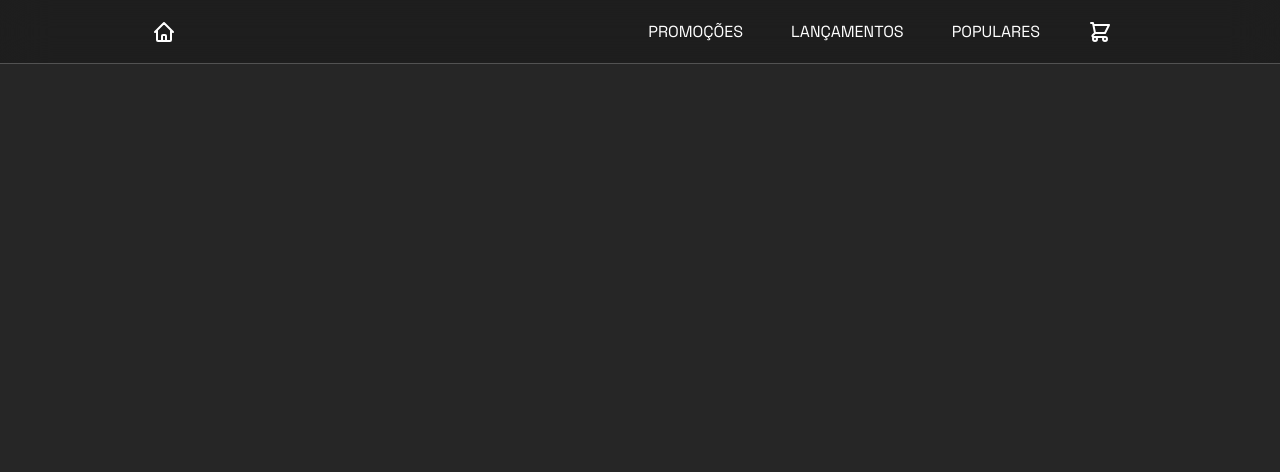
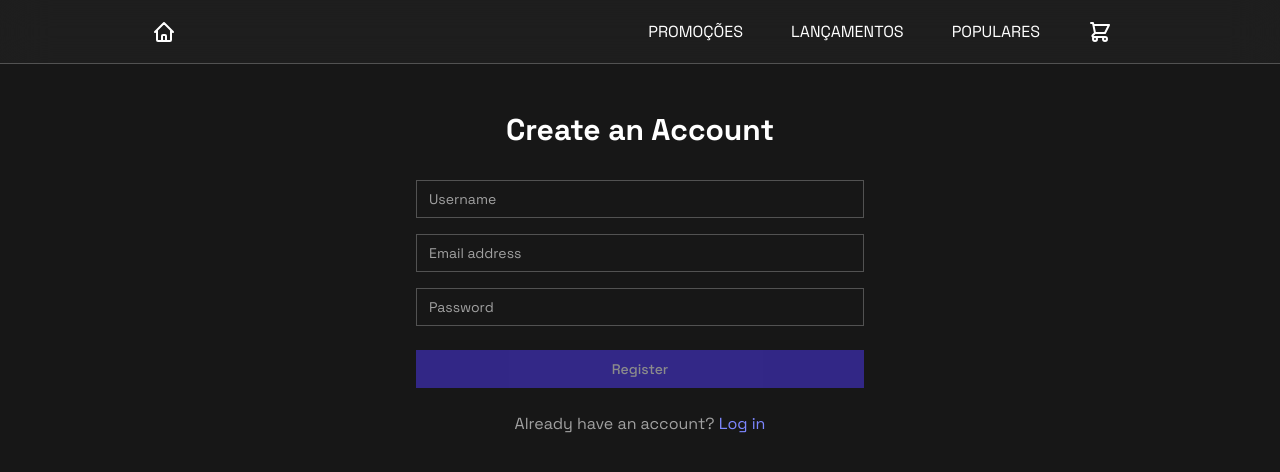
Before and after one commit to Boakpe/angames, an Angular app: page /register in a window 1280 px wide. Before the commit this address led to /. Shown: the top 472 px of the page. Built offline with nearby package versions, Linux system fonts and the light colour scheme.

Commit message:
add registration feature with form validation and HTTP client integration

```diff
--- a/src/app/app.config.ts
+++ b/src/app/app.config.ts
@@ -1,8 +1,12 @@
 import { ApplicationConfig, provideZoneChangeDetection } from '@angular/core';
 import { provideRouter } from '@angular/router';
+import { provideHttpClient } from '@angular/common/http';
+
 
 import { routes } from './app.routes';
 
 export const appConfig: ApplicationConfig = {
-  providers: [provideZoneChangeDetection({ eventCoalescing: true }), provideRouter(routes)]
+  providers: [provideZoneChangeDetection({ eventCoalescing: true }), provideRouter(routes)
+, provideHttpClient()
+  ]
 };
--- /dev/null
+++ b/src/app/pages/register/register.component.html
@@ -0,0 +1,112 @@
+<div class="min-h-screen bg-neutral-900 py-12 px-4 sm:px-6 lg:px-8">
+    <div class="max-w-md w-full mx-auto">
+      <h2 class="text-center text-3xl font-bold text-white">
+        Create an Account
+      </h2>
+
+      <form
+        [formGroup]="registerForm"
+        (ngSubmit)="onSubmit()"
+        class="mt-8 space-y-6"
+      >
+        <div *ngIf="registrationError" class="text-red-500">
+          {{ registrationError }}
+        </div>
+
+        <div class="rounded-none space-y-4">
+          <!-- Username -->
+          <div>
+            <label for="username" class="sr-only">Username</label>
+            <input
+              formControlName="username"
+              id="username"
+              name="username"
+              type="text"
+              autocomplete="username"
+              required
+              class="appearance-none rounded-none relative block w-full px-3 py-2 border border-neutral-600 placeholder-neutral-400 text-white focus:outline-none focus:ring-indigo-500 focus:border-indigo-500 focus:z-10 sm:text-sm"
+              placeholder="Username"
+            />
+            <div
+              *ngIf="
+                registerForm.get('username')?.invalid &&
+                registerForm.get('username')?.touched
+              "
+              class="text-red-500 text-sm mt-1"
+            >
+              Username is required.
+            </div>
+          </div>
+
+          <!-- Email -->
+          <div>
+            <label for="email" class="sr-only">Email address</label>
+            <input
+              formControlName="email"
+              id="email"
+              name="email"
+              type="email"
+              autocomplete="email"
+              required
+              class="appearance-none rounded-none relative block w-full px-3 py-2 border border-neutral-600 placeholder-neutral-400 text-white focus:outline-none focus:ring-indigo-500 focus:border-indigo-500 focus:z-10 sm:text-sm"
+              placeholder="Email address"
+            />
+            <div
+              *ngIf="
+                registerForm.get('email')?.invalid &&
+                registerForm.get('email')?.touched
+              "
+              class="text-red-500 text-sm mt-1"
+            >
+              Please enter a valid email address.
+            </div>
+          </div>
+
+          <!-- Password -->
+          <div>
+            <label for="password" class="sr-only">Password</label>
+            <input
+              formControlName="password"
+              id="password"
+              name="password"
+              type="password"
+              autocomplete="new-password"
+              required
+              class="appearance-none rounded-none relative block w-full px-3 py-2 border border-neutral-600 placeholder-neutral-400 text-white focus:outline-none focus:ring-indigo-500 focus:border-indigo-500 focus:z-10 sm:text-sm"
+              placeholder="Password"
+            />
+            <div
+              *ngIf="
+                registerForm.get('password')?.invalid &&
+                registerForm.get('password')?.touched
+              "
+              class="text-red-500 text-sm mt-1"
+            >
+              Password is required.
+            </div>
+          </div>
+        </div>
+
+        <!-- Submit Button -->
+        <div>
+          <button
+            type="submit"
+            [disabled]="registerForm.invalid"
+            class="group relative w-full flex justify-center py-2 px-4 border border-transparent text-sm font-medium rounded-none text-white bg-indigo-600 hover:bg-indigo-700 focus:outline-none focus:ring-2 focus:ring-offset-2 focus:ring-indigo-500 disabled:opacity-50 disabled:cursor-not-allowed"
+          >
+            Register
+          </button>
+        </div>
+      </form>
+
+      <!-- Login Link -->
+      <div class="mt-6 text-center">
+        <p class="text-neutral-400">
+          Already have an account?
+          <a routerLink="/login" class="text-indigo-400 hover:text-indigo-500">
+            Log in
+          </a>
+        </p>
+      </div>
+    </div>
+  </div>
--- /dev/null
+++ b/src/app/pages/register/register.component.ts
@@ -0,0 +1,48 @@
+import { Component } from '@angular/core';
+import { CommonModule } from '@angular/common';
+import {
+  FormControl,
+  FormGroup,
+  ReactiveFormsModule,
+  Validators,
+} from '@angular/forms';
+import { HttpClient, HttpClientModule } from '@angular/common/http';
+import { Router, RouterModule } from '@angular/router';
+
+@Component({
+  selector: 'app-register',
+  standalone: true,
+  imports: [CommonModule, ReactiveFormsModule, HttpClientModule, RouterModule],
+  templateUrl: './register.component.html',
+})
+export class RegisterComponent {
+  registerForm = new FormGroup({
+    username: new FormControl('', Validators.required),
+    email: new FormControl('', [Validators.required, Validators.email]),
+    password: new FormControl('', Validators.required),
+  });
+
+  registrationError: string | null = null;
+
+  constructor(private http: HttpClient, private router: Router) {}
+
+  onSubmit() {
+    if (this.registerForm.valid) {
+      this.http
+        .post('http://localhost:8001/users/', this.registerForm.value)
+        .subscribe({
+          next: (response: any) => {
+            // Save the entire response to local storage
+            localStorage.setItem('user', JSON.stringify(response));
+
+            // Redirect to home or another page
+            this.router.navigate(['/']);
+          },
+          error: (error) => {
+            console.error('Registration error:', error);
+            this.registrationError = 'Registration failed. Please try again.';
+          },
+        });
+    }
+  }
+}
```
Also changed, not shown: src/app/app.routes.ts (+7 -1 lines), src/app/pages/register/register.component.css (added).
